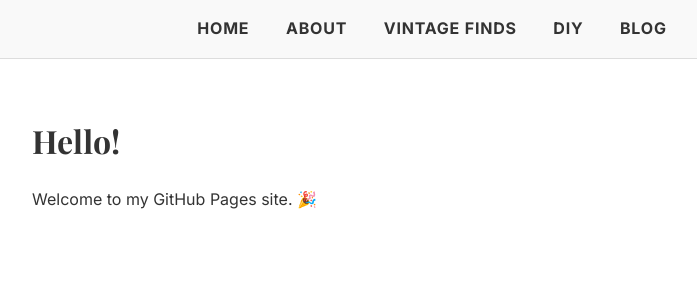
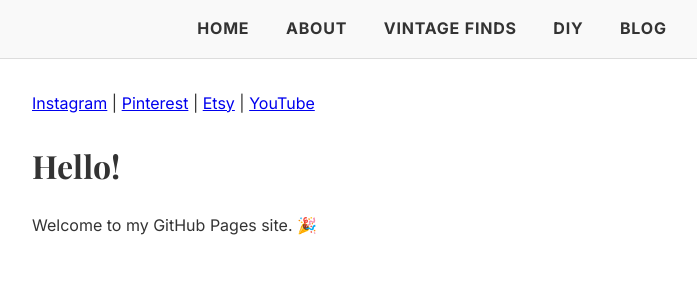
Before and after one commit to hannistudios/hannistudios.github.io, a Jekyll site: the page built from index.md, in a window 1280 px wide. Shown: the top 300 px of the page, without its empty margins (208-905 px from the left). Built offline with Jekyll 4.4.1, drawn with Linux system fonts in a browser that asks for light colours.

Commit message:
Update default.html

```diff
--- a/_layouts/default.html
+++ b/_layouts/default.html
@@ -67,6 +67,15 @@
   </nav>
 
   <main>
+    <footer>
+  <div class="social-links">
+    <a href="https://instagram.com/hannistudios_" target="_blank">Instagram</a> |
+    <a href="https://pinterest.com/hannistudios" target="_blank">Pinterest</a> |
+    <a href="https://etsy.com/shop/HanniStudios" target="_blank">Etsy</a> |
+    <a href="https://youtube.com/@hannistudios1" target="_blank">YouTube</a>
+  </div>
+</footer>
+
     {{ content }}
   </main>
 </body>
```
